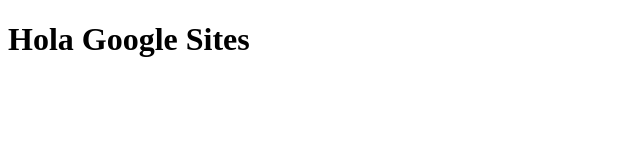
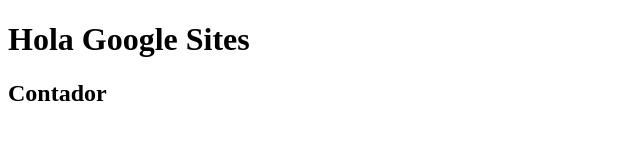
Before and after one commit to JuanLuiCa/RecursosInvitacionDigital, a plain HTML site: page index.html in a window 1280 px wide. Shown: the whole page, without its empty margins (0-640 px from the left). Drawn offline with Linux system fonts and the light colour scheme.

Commit message:
Fix link to contador.html in index.html

```diff
--- a/index.html
+++ b/index.html
@@ -5,7 +5,7 @@
 
 <h1>Hola Google Sites</h1>
 <h2>
-  <link rel="stylesheet" href="contador.html">
+  <a>Contador<link rel="stylesheet" href="contador.html"></a>
 </h2>
 </body>
 
```
